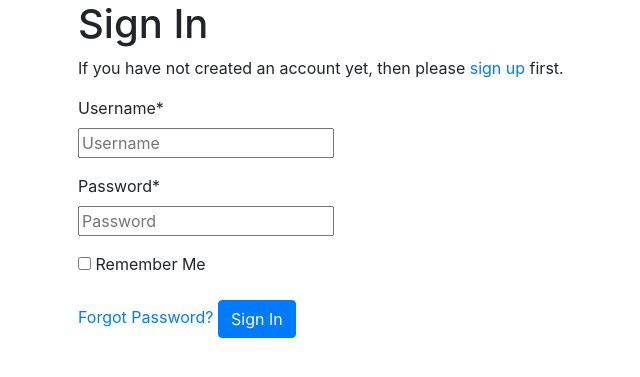
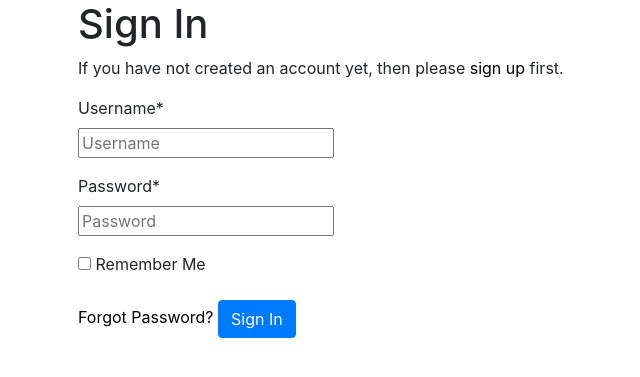
Before and after one commit to robalford/ahi_django, a Django app: page /accounts/login/ in a window 1280 px wide. Shown: the part 56-433 px from the top of the page, without its empty margins (292-932 px from the left). Run offline with Django 3.2, Linux system fonts and the light colour scheme; some libraries are stand-ins or nearby versions.

Commit message:
Customize bootstrap's link styles

```diff
--- a/alford_homes_inc/static/css/styles.css
+++ b/alford_homes_inc/static/css/styles.css
@@ -24,3 +24,12 @@
 .press {
   border: 1px solid rgba(0,0,0,.1);
 }
+
+/* Bootstrap customization */
+a {
+  color: black;
+}
+
+a:hover {
+  text-decoration: none;
+}
```
